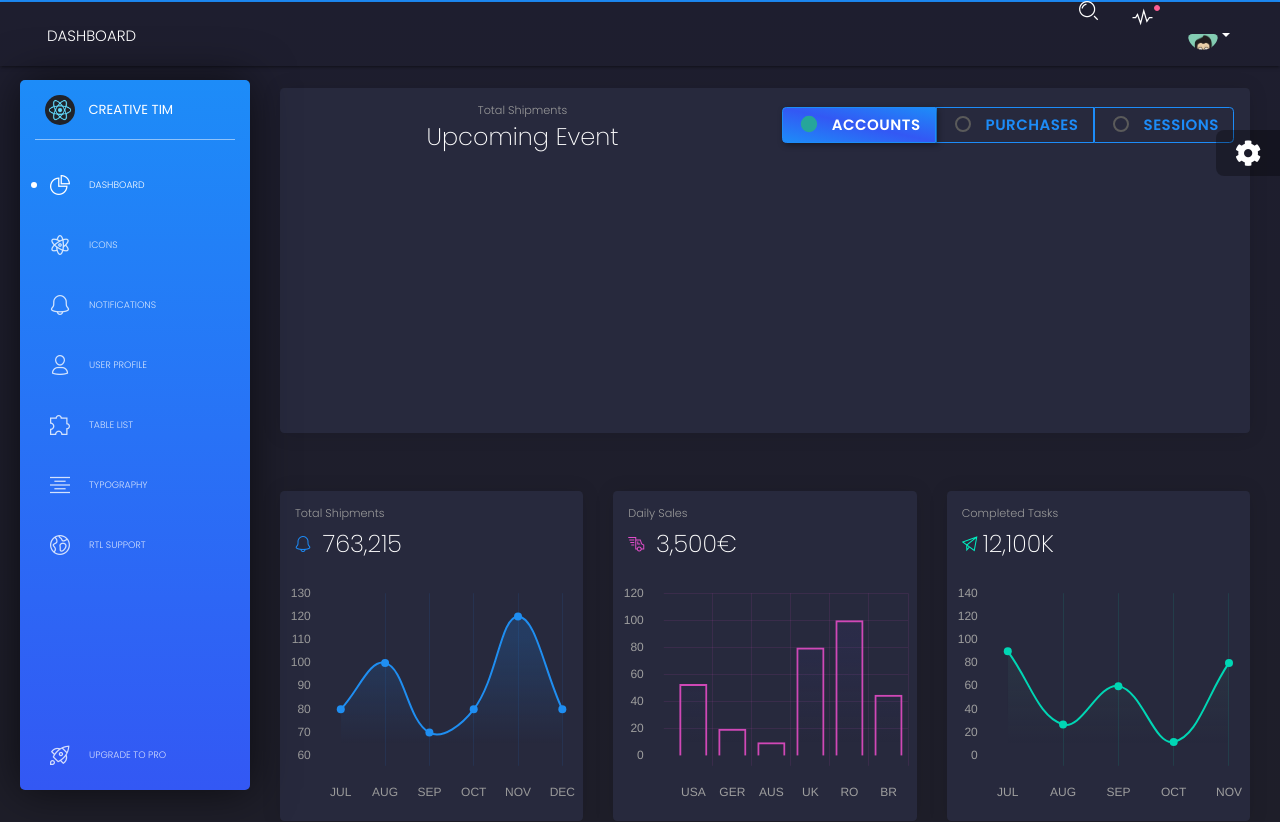
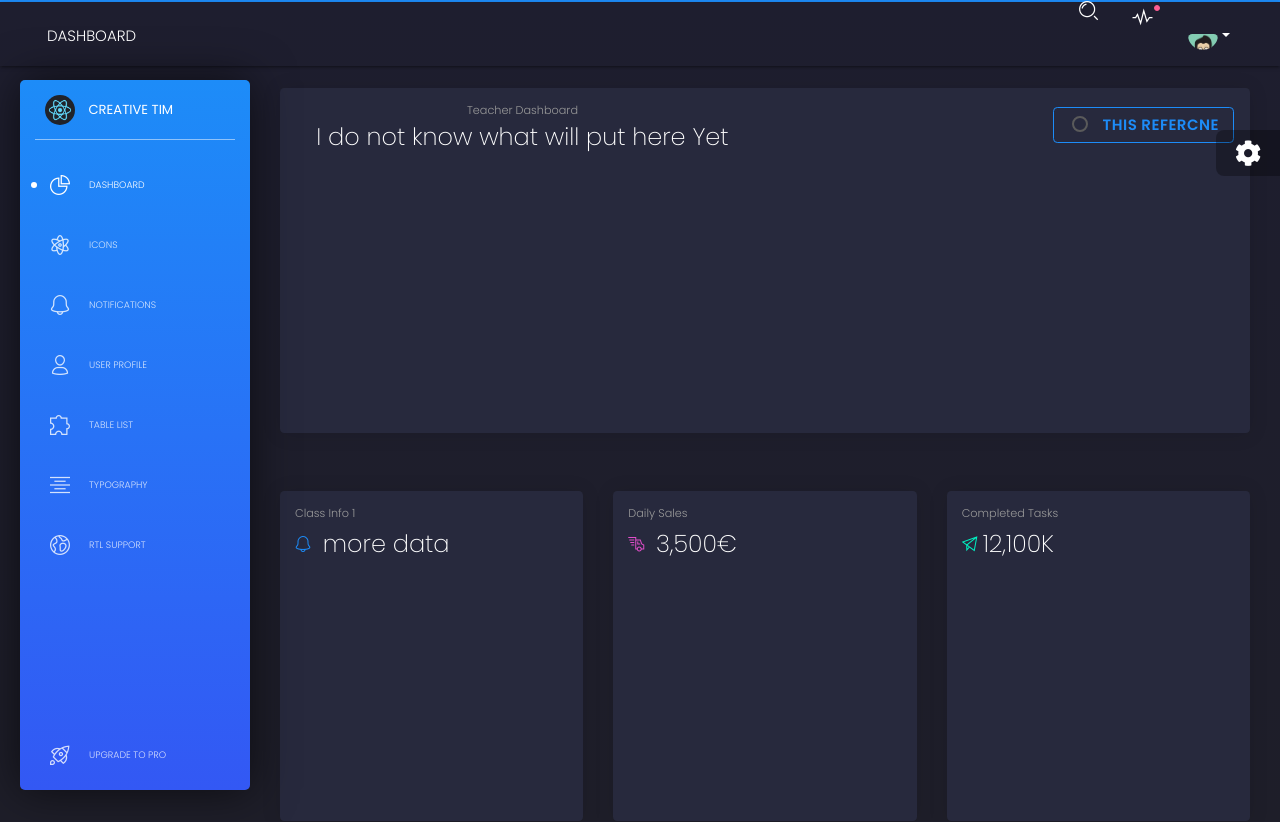
Before and after one commit to rahmedy/ClassM, a React (Create React App) app in the folder client/: page /admin/dashboard in a window 1280 px wide. Shown: the top 822 px of the page. Built offline with nearby package versions, Linux system fonts and the light colour scheme; sample sign-in values are in the browser's storage.

Commit message:
clearing unused static data to put in responisve data

```diff
--- a/client/src/views/Dashboard.js
+++ b/client/src/views/Dashboard.js
@@ -44,7 +44,6 @@ import {
 
 // core components
 import {
-  chartExample2,
   chartExample3,
   chartExample4
 } from "variables/charts.js";
@@ -71,61 +70,16 @@ class Dashboard extends React.Component {
                 <CardHeader>
                   <Row>
                     <Col className="text-center" sm="6">
-                      <h5 className="card-category">Total Shipments</h5>
-                      <CardTitle tag="h2">Upcoming Event</CardTitle>
+                      <h5 className="card-category">Teacher Dashboard</h5>
+                      <CardTitle tag="h2"> I do not know what will put here Yet </CardTitle>
                     </Col>
                     <Col sm="6">
                       <ButtonGroup
                         className="btn-group-toggle float-right"
                         data-toggle="buttons"
                       >
-                        <Button
-                          tag="label"
-                          className={classNames("btn-simple", {
-                            active: this.state.bigChartData === "data1"
-                          })}
-                          color="info"
-                          id="0"
-                          size="sm"
-                          onClick={() => this.setBgChartData("data1")}
-                        >
-                          <input
-                            defaultChecked
-                            className="d-none"
-                            name="options"
-                            type="radio"
-                          />
-                          <span className=
-                            "d-none d-sm-block d-md-block d-lg-block d-xl-block">
-                            Accounts
-</span>
-                          <span className="d-block d-sm-none">
-                            <i className="tim-icons icon-single-02" />
-                          </span>
-                        </Button>
-                        <Button
-                          color="info"
-                          id="1"
-                          size="sm"
-                          tag="label"
-                          className={classNames("btn-simple", {
-                            active: this.state.bigChartData === "data2"
-                          })}
-                          onClick={() => this.setBgChartData("data2")}
-                        >
-                          <input
-                            className="d-none"
-                            name="options"
-                            type="radio"
-                          />
-                          <span className=
-                            "d-none d-sm-block d-md-block d-lg-block d-xl-block">
-                            Purchases
-</span>
-                          <span className="d-block d-sm-none">
-                            <i className="tim-icons icon-gift-2" />
-                          </span>
-                        </Button>
+
+
                         <Button
                           color="info"
                           id="2"
@@ -143,7 +97,7 @@ class Dashboard extends React.Component {
                           />
                           <span className=
                             "d-none d-sm-block d-md-block d-lg-block d-xl-block">
-                            Sessions
+                            this refercne
 </span>
                           <span className="d-block d-sm-none">
                             <i className="tim-icons icon-tap-02" />
@@ -165,18 +119,15 @@ class Dashboard extends React.Component {
             <Col lg="4">
               <Card className="card-chart">
                 <CardHeader>
-                  <h5 className="card-category">Total Shipments</h5>
+                  <h5 className="card-category">Class info 1 </h5>
                   <CardTitle tag="h3">
                     <i className="tim-icons icon-bell-55 text-info" />{" "}
-763,215
-</CardTitle>
+                          more data
+                        </CardTitle>
                 </CardHeader>
                 <CardBody>
                   <div className="chart-area">
-                    <Line
-                      data={chartExample2.data}
-                      options={chartExample2.options}
-                    />
+
                   </div>
                 </CardBody>
               </Card>
@@ -188,15 +139,12 @@ class Dashboard extends React.Component {
                   <CardTitle tag="h3">
                     <i className="tim-icons icon-delivery-fast text-primary"
                     />{" "}
-3,500€
-</CardTitle>
+                        3,500€
+                  </CardTitle>
                 </CardHeader>
                 <CardBody>
                   <div className="chart-area">
-                    <Bar
-                      data={chartExample3.data}
-                      options={chartExample3.options}
-                    />
+
                   </div>
                 </CardBody>
               </Card>
@@ -207,15 +155,12 @@ class Dashboard extends React.Component {
                   <h5 className="card-category">Completed Tasks</h5>
                   <CardTitle tag="h3">
                     <i className="tim-icons icon-send text-success" />
-12,100K
-</CardTitle>
+                        12,100K
+                  </CardTitle>
                 </CardHeader>
                 <CardBody>
                   <div className="chart-area">
-                    <Line
-                      data={chartExample4.data}
-                      options={chartExample4.options}
-                    />
+
                   </div>
                 </CardBody>
               </Card>
```
